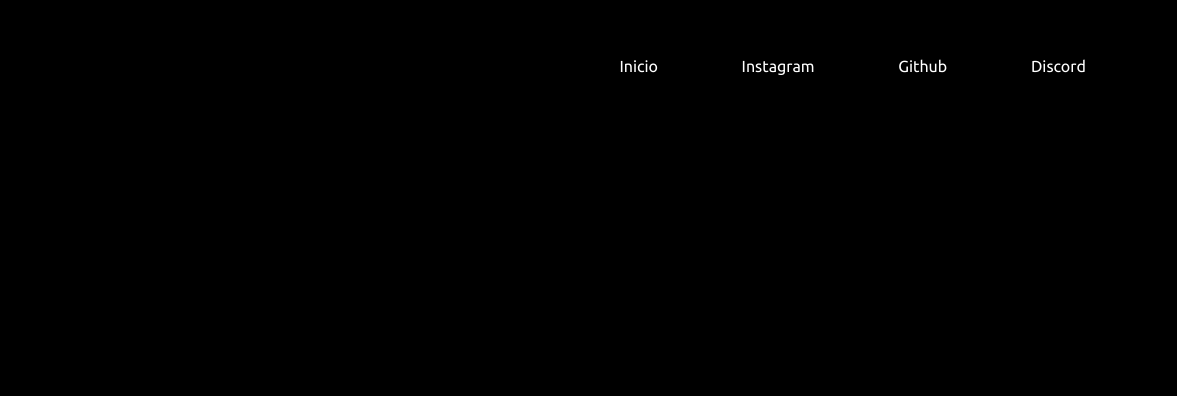
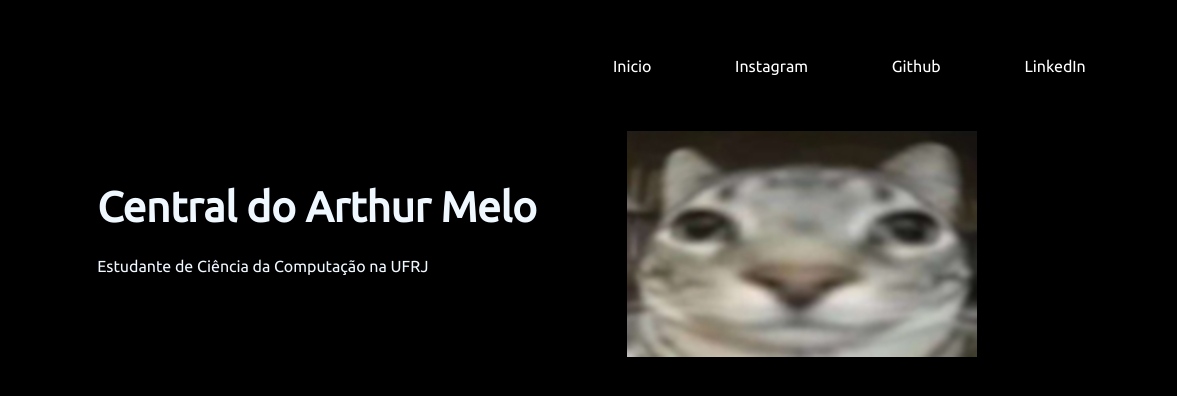
Before and after one commit to ArthMelo/arthur-html, a plain HTML site: page index.html in a window 1280 px wide. Shown: the full height of the page, 103-1280 px from the left. Drawn offline with Linux system fonts and the light colour scheme.

Commit message:
Update index.html

```diff
--- a/index.html
+++ b/index.html
@@ -13,7 +13,7 @@
 
 <body>
     <header>
-        <div class="interface"> <!--Interface-->
+        <div class="interface"> <!--Cabeçalho-->
         <div class="logo"> <!--Logo-->
                 <a href="#">
                     <img src="images/invencivel2.png" alt="invencivel">
@@ -24,16 +24,27 @@
                 <ul>
                     <li><a href="#">Inicio</a></li>
                     <li><a href="https://www.instagram.com/arthmelo_/">Instagram</a></li>
-                    <li><a href="#">Github</a></li>
-                    <li><a href="#">Discord</a></li>
+                    <li><a href="https://github.com/ArthMelo">Github</a></li>
+                    <li><a href="https://www.linkedin.com/in/arthur-melo-891394282/">LinkedIn</a></li>
                 </ul>
             </div>
 
-        </div> <!--FIm da Interface-->
+        </div> <!--FIm da Cabeçalho-->
 
         <main>
             <section class="topo">
+                <div class="interface">
+                    <div class="flex">
+                        <div class="texto">
+                            <h1>Central do Arthur Melo</h1>
+                                <p>Estudante de Ciência da Computação na UFRJ</p>
+                        </div>
 
+                        <div class="imagem">
+                            <img src="images/cato.jpg" alt="Foto do Arthur">
+                        </div>
+                    </div>
+                </div>
             </section>
 
         </main>
```
